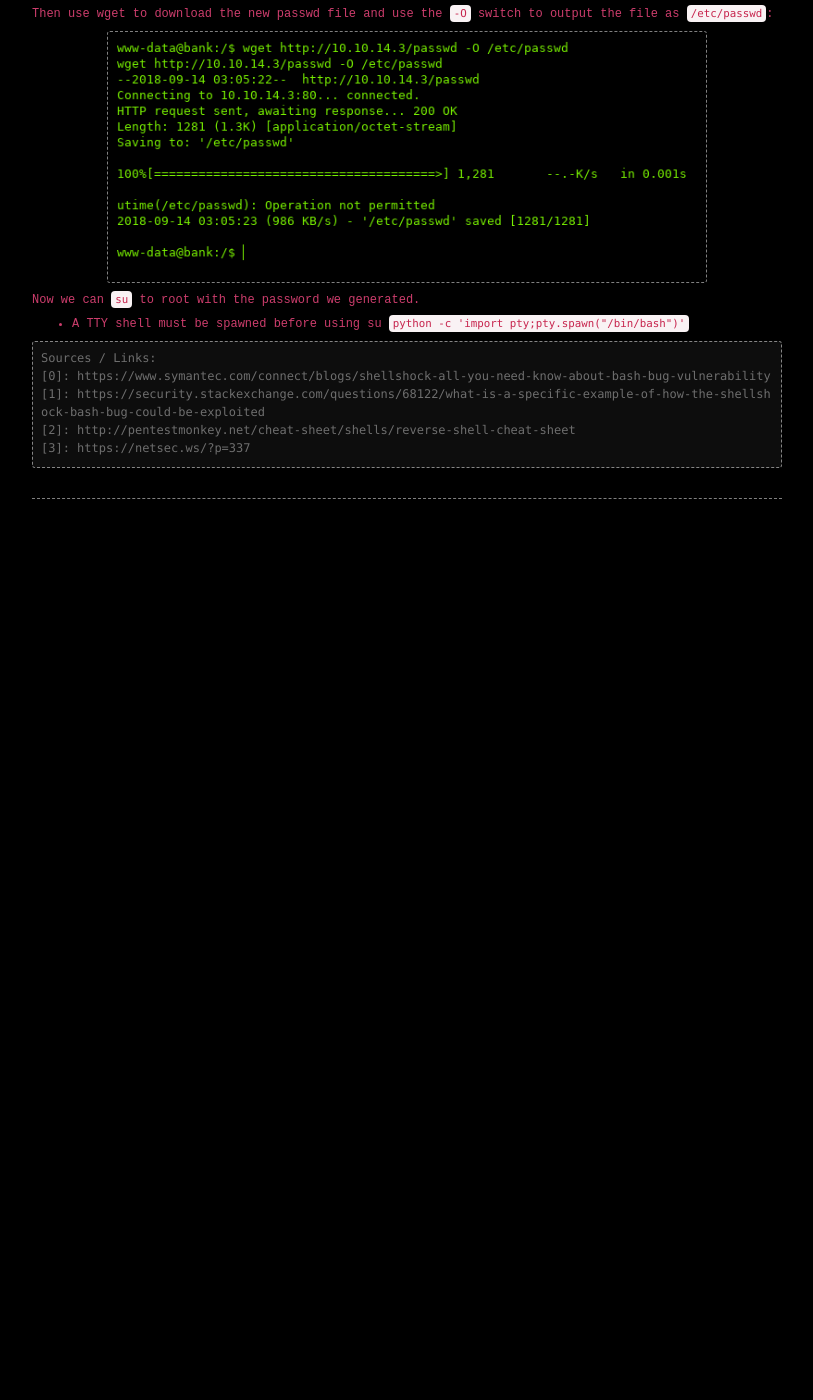
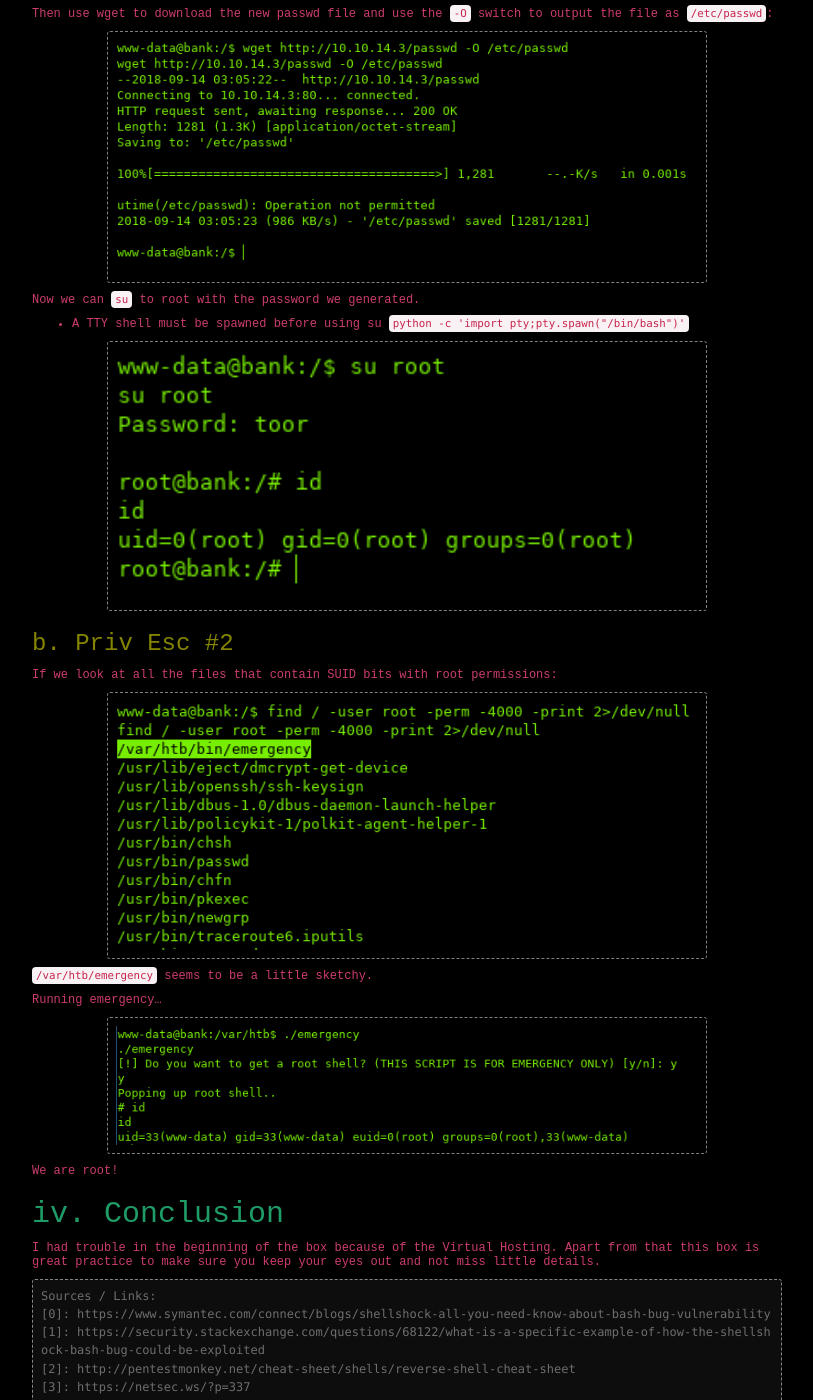
Before and after one commit to ch4n3l/ch4n3l.github.io, a Jekyll site: the page built from _posts/2017/2018-09-13-bank-writeup.md, in a window 1280 px wide and 1400 px high, scrolled down 5885 px. Shown: the whole window, without its empty margins (233-1046 px from the left). Built offline with Jekyll 4.4.1, drawn with Linux system fonts in a browser that asks for light colours; comment, search, counter and statistics services are not loaded; before the commit the page ends 6409 px from its top, so only the background shows below that; some of the changed text lies outside the part shown.

Commit message:
bank htb

```diff
--- a/_posts/2017/2018-09-13-bank-writeup.md
+++ b/_posts/2017/2018-09-13-bank-writeup.md
@@ -144,6 +144,26 @@ Now we can `su` to root with the password we generated.
 
 * A TTY shell must be spawned before using su `python -c 'import pty;pty.spawn("/bin/bash")'`
 
+![Screenshot]({{ site.baseurl }}/images/posts/2017/bank/root1.png)
+
+### b. Priv Esc #2
+
+If we look at all the files that contain SUID bits with root permissions:
+
+![Screenshot]({{ site.baseurl }}/images/posts/2017/bank/suid.png)
+
+`/var/htb/emergency` seems to be a little sketchy.
+
+Running emergency...
+
+![Screenshot]({{ site.baseurl }}/images/posts/2017/bank/emergency.png)
+
+We are root!
+
+## iv. Conclusion
+
+I had trouble in the beginning of the box because of the Virtual Hosting. Apart from that this box is great practice to make sure you keep your eyes out and not miss little details.
+
 
 
 
```
Also changed, not shown: other parts of _posts/2017/2018-09-13-bank-writeup.md (+1 -1 lines), images/posts/2017/bank/emergency.png (added), images/posts/2017/bank/root1.png (added), images/posts/2017/bank/suid.png (added).
